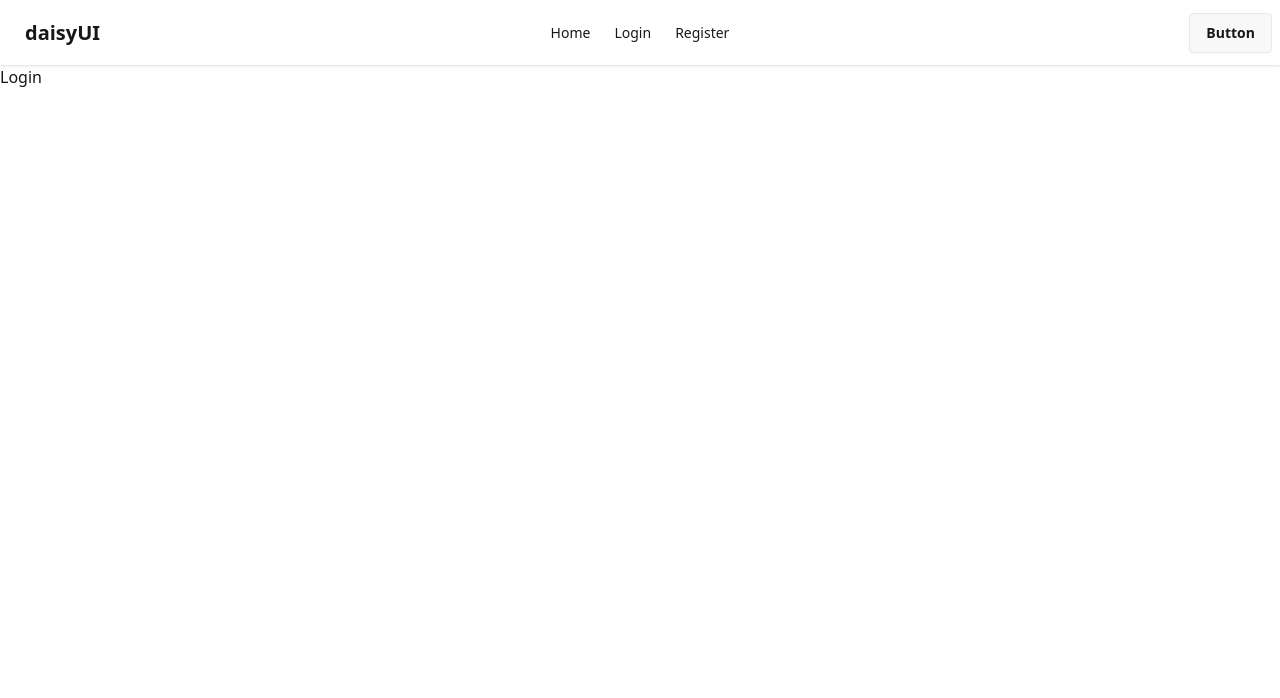
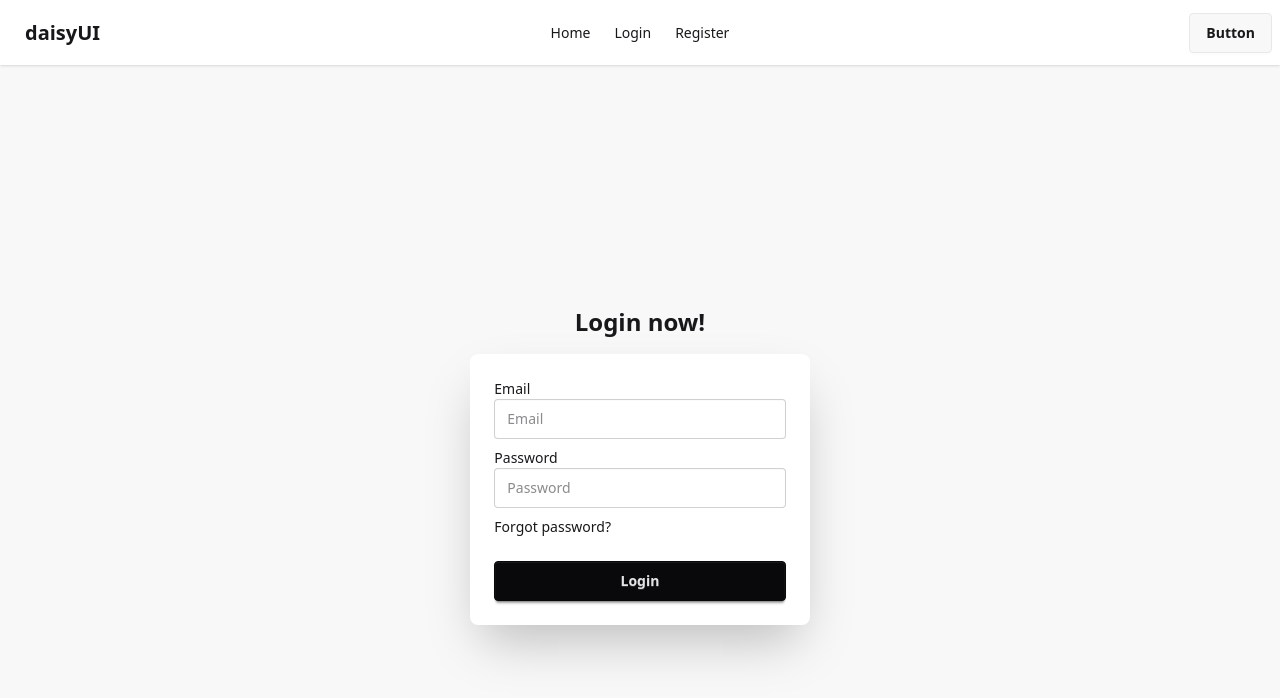
Before and after one commit to AkhiSharmin/Auth, a React (Vite) app: page /login in a window 1280 px wide. Shown: the top 698 px of the page. Built offline with nearby package versions, Linux system fonts and the light colour scheme.

Commit message:
some of update login page

```diff
--- a/src/components/Login.jsx
+++ b/src/components/Login.jsx
@@ -1,9 +1,43 @@
 import React from "react";
 
 const Login = () => {
+  const handleLogin = (e) => {
+    e.preventDefault();
+  };
+
   return (
-    <div>
-      <h2>Login</h2>
+    <div className="hero bg-base-200 min-h-screen">
+      <div className="hero-content flex-col ">
+        <div className="text-center lg:text-left">
+          <h1 className="text-2xl font-bold">Login now!</h1>
+        </div>
+        <div className="card bg-base-100 w-full max-w-sm shrink-0 shadow-2xl">
+          <form className="card-body">
+            <div className="form-control">
+              <label className="label-text">Email</label>
+              <input
+                type="email"
+                className="input input-bordered"
+                placeholder="Email"
+                required
+              />
+            </div>
+            <div className="form-control">
+              <label className="label-text">Password</label>
+              <input
+                type="password"
+                className="input input-bordered"
+                placeholder="Password"
+                required
+              />
+            </div>
+            <div>
+              <a className="link link-hover">Forgot password?</a>
+            </div>
+            <button className="btn btn-neutral mt-4">Login</button>
+          </form>
+        </div>
+      </div>
     </div>
   );
 };
```
